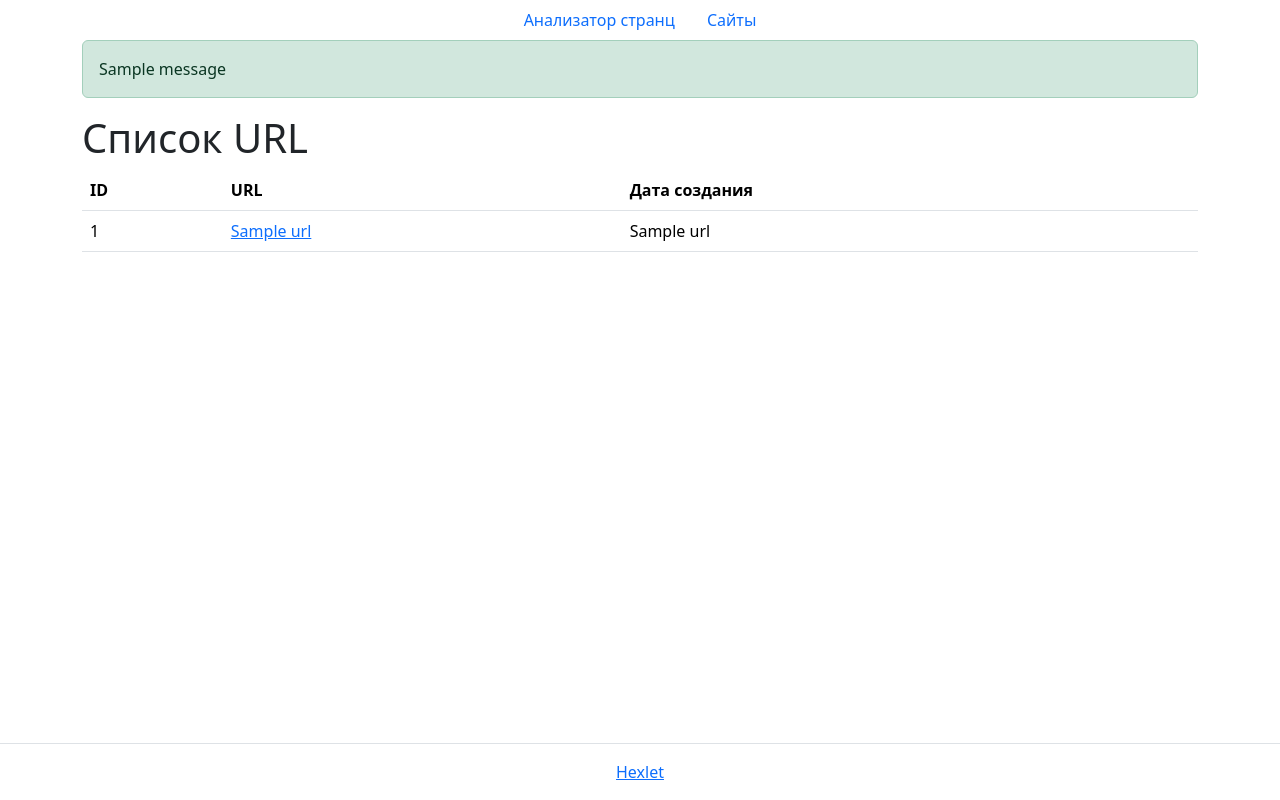
After one commit to deusmg/python-project-83, a Flask app: page /urls in a window 1280 px wide. The commit adds this page. Run offline with Flask 3, Linux system fonts and the light colour scheme; one stand-in notice (Sample message) is shown; a database or web service that is not in the repository returns one stand-in record (values such as "Sample title"); some libraries are stand-ins or nearby versions.

Commit message:
add urls.html, url.html, base.html

```diff
--- a/page_analyzer/app.py
+++ b/page_analyzer/app.py
@@ -1,11 +1,14 @@
-from flask import Flask, render_template, request, redirect, url_for
+from flask import Flask, render_template, request, redirect, url_for, flash
 import os
 from dotenv import load_dotenv
 import psycopg2
 from urllib.parse import urlparse
 from validators.url import url
 
+
 app = Flask(__name__)
+
+app.secret_key = "secret_key"
 
 load_dotenv()
 DATABASE_URL = os.getenv('DATABASE_URL')
@@ -20,13 +23,34 @@ def add_url():
     url_input = request.form.get('url')
 
     if not url(url_input):
-        return render_template('index.html', error='Невалидный URL')
+        flash('Невалидный URL', 'error')
+        return redirect(url_for('index'))
 
     with conn.cursor() as cursor:
         cursor.execute("INSERT INTO urls (name) VALUES (%s)", (url_input,))
         conn.commit()
 
+    flash('URL успешно добавлен', 'success')
     return redirect(url_for('index'))
+
+@app.route('/urls')
+def show_urls():
+    with conn.cursor() as cursor:
+        cursor.execute("SELECT * FROM urls")
+        urls = cursor.fetchall()
+
+    return render_template('urls.html', urls=urls)
+
+@app.route('/urls/<int:url_id>')
+def show_url(url_id):
+    with conn.cursor() as cursor:
+        cursor.execute("SELECT * FROM urls WHERE id = %s", (url_id,))
+        url_data = cursor.fetchone()
+
+    if url_data:
+        return render_template('url.html', url=url_data)
+    else:
+        return redirect(url_for('show_urls'))
 
 if __name__ == '__main__':
     app.run(debug=True)
--- /dev/null
+++ b/page_analyzer/templates/base.html
@@ -0,0 +1,41 @@
+<!DOCTYPE html>
+<html lang="en">
+<head>
+    <link href="https://cdn.jsdelivr.net/npm/bootstrap@5.3.2/dist/css/bootstrap.min.css" rel="stylesheet" integrity="sha384-T3c6CoIi6uLrA9TneNEoa7RxnatzjcDSCmG1MXxSR1GAsXEV/Dwwykc2MPK8M2HN" crossorigin="anonymous">
+    <meta charset="UTF-8">
+    <title>{% block title %}Анализатор страниц{% endblock %}</title>
+</head>
+<body class="min-vh-100 d-flex flex-column">
+    <nav>
+        <ul class="nav justify-content-center">
+            <li class="nav-item">
+                <a class="nav-link" href="/">Анализатор странц</a>
+            </li>
+            <li class="nav-item">
+                <a class="nav-link" href="/urls">Сайты</a>
+            </li>
+        </ul>
+    </nav>
+    <main class="flex-grow-1">
+        {% with messages = get_flashed_messages() %}
+            {% if messages %}
+                <div class="container">
+                    {% for message in messages %}
+                        <div class="alert alert-{{ 'danger' if 'error' in message else 'success' }}" role="alert">
+                            {{ message }}
+                        </div>
+                    {% endfor %}
+                </div>
+            {% endif %}
+        {% endwith %}
+        {% block main %}{% endblock %}
+    </main>
+    <footer class="border-top py-3 mt-5 flex-shrink-0">
+        <div class="container-lg">
+            <div class="text-center">
+                <a href="https://ru.hexlet.io/" target="_blank">Hexlet</a>
+            </div>
+        </div>
+    </footer>
+</body>
+</html>
--- /dev/null
+++ b/page_analyzer/templates/urls.html
@@ -0,0 +1,27 @@
+{% extends 'base.html' %}
+
+{% block title %}Список URL{% endblock %}
+
+{% block main %}
+    <div class="container mt-3">
+        <h1>Список URL</h1>
+        <table class="table" data-test="urls">
+            <thead>
+                <tr>
+                    <th>ID</th>
+                    <th>URL</th>
+                    <th>Дата создания</th>
+                </tr>
+            </thead>
+            <tbody>
+                {% for url in urls %}
+                    <tr data-test="url">
+                        <td>{{ url[0] }}</td>
+                        <td><a href="{{ url_for('show_url', url_id=url[0]) }}">{{ url[1] }}</a></td>
+                        <td>{{ url[2] }}</td>
+                    </tr>
+                {% endfor %}
+            </tbody>
+        </table>
+    </div>
+{% endblock %}
```
Also changed, not shown: page_analyzer/templates/index.html (+6 -31 lines), page_analyzer/templates/url.html (added, +12 -0 lines).
